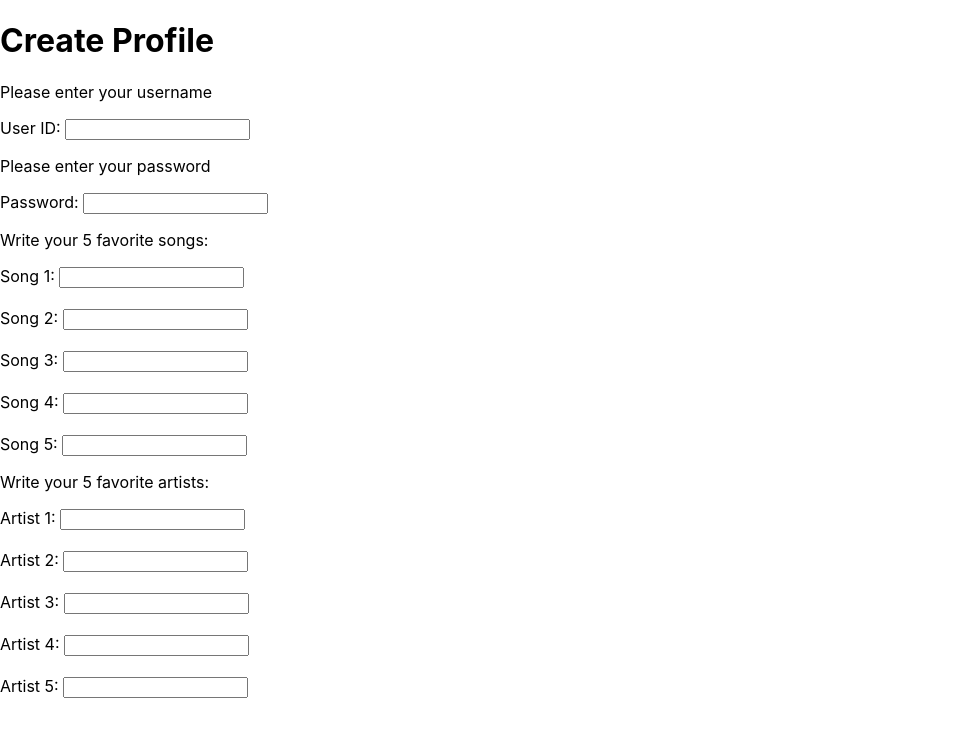
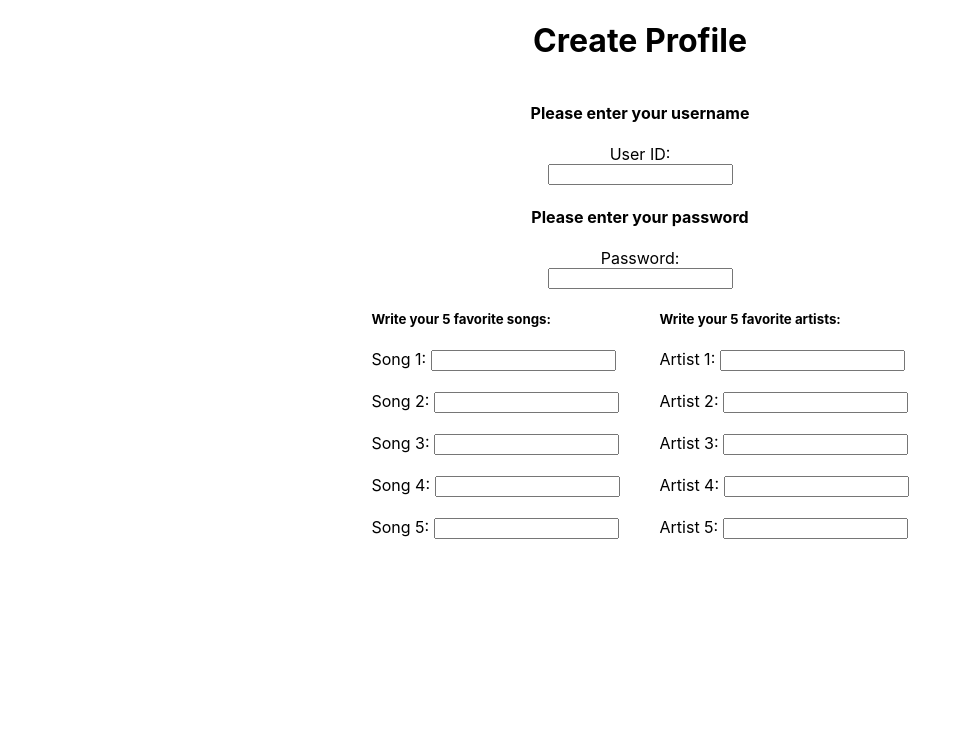
Before and after one commit to ScarlettBlaize/spotify-friending, a React (Create React App) app in the folder spotify-friending/: page / in a window 1280 px wide. Shown: the top 736 px of the page, without its empty margins (0-972 px from the left). Built offline with nearby package versions, Linux system fonts and the light colour scheme.

Commit message:
updated CreateProfile
updated user login

```diff
--- a/spotify-friending/src/CreateProfile.js
+++ b/spotify-friending/src/CreateProfile.js
@@ -1,20 +1,26 @@
 // __ -> Component / View
+import './index.css';
 
 export default function CreateProfile() {
     return (
         <>
+            <div className="flex-container width-100 column">
                 <h1>Create Profile</h1>
-            <p>Please enter your username</p>
+
+                <h4>Please enter your username</h4>
 
                 <label htmlFor="userId">User ID: </label>
                 <input id="userId" />
 
-            <p>Please enter your password</p>
+                <h4>Please enter your password</h4>
 
                 <label htmlFor="password">Password: </label>
                 <input id="password" />
+            </div>
 
-            <p>Write your 5 favorite songs:</p>
+            <div className="flex-container row">
+                <div className="mx-20">
+                    <h5>Write your 5 favorite songs:</h5>
                     <label htmlFor="song1">Song 1: </label>
                     <input id="song1" />
                     <br></br>
@@ -33,8 +39,10 @@ export default function CreateProfile() {
                     <br></br>
                     <label htmlFor="song5">Song 5: </label>
                     <input id="song5" />
+                </div>
 
-            <p>Write your 5 favorite artists:</p>
+                <div className="mx-20">
+                    <h5>Write your 5 favorite artists:</h5>
 
                     <label htmlFor="artist1">Artist 1: </label>
                     <input id="artist1" />
@@ -58,6 +66,11 @@ export default function CreateProfile() {
 
                     <label htmlFor="artist5">Artist 5: </label>
                     <input id="artist5" />
+                </div>
+            </div>
+
+
+
         </>
     );
 }
--- a/spotify-friending/src/index.css
+++ b/spotify-friending/src/index.css
@@ -11,3 +11,30 @@ code {
   font-family: source-code-pro, Menlo, Monaco, Consolas, 'Courier New',
     monospace;
 }
+
+.width-100 {
+  width: 100vw;
+}
+
+.width-50 {
+  width: 50vw;
+}
+
+.flex-container {
+  display: flex;
+  justify-content: center;
+  align-items: center;
+}
+
+.column {
+  flex-direction: column;
+}
+
+.row {
+  flex-direction: row;
+}
+
+.mx-20 {
+  margin-left: 20px;
+  margin-right: 20px;
+}
```
Lines whose indentation alone changed are shown as unchanged.
